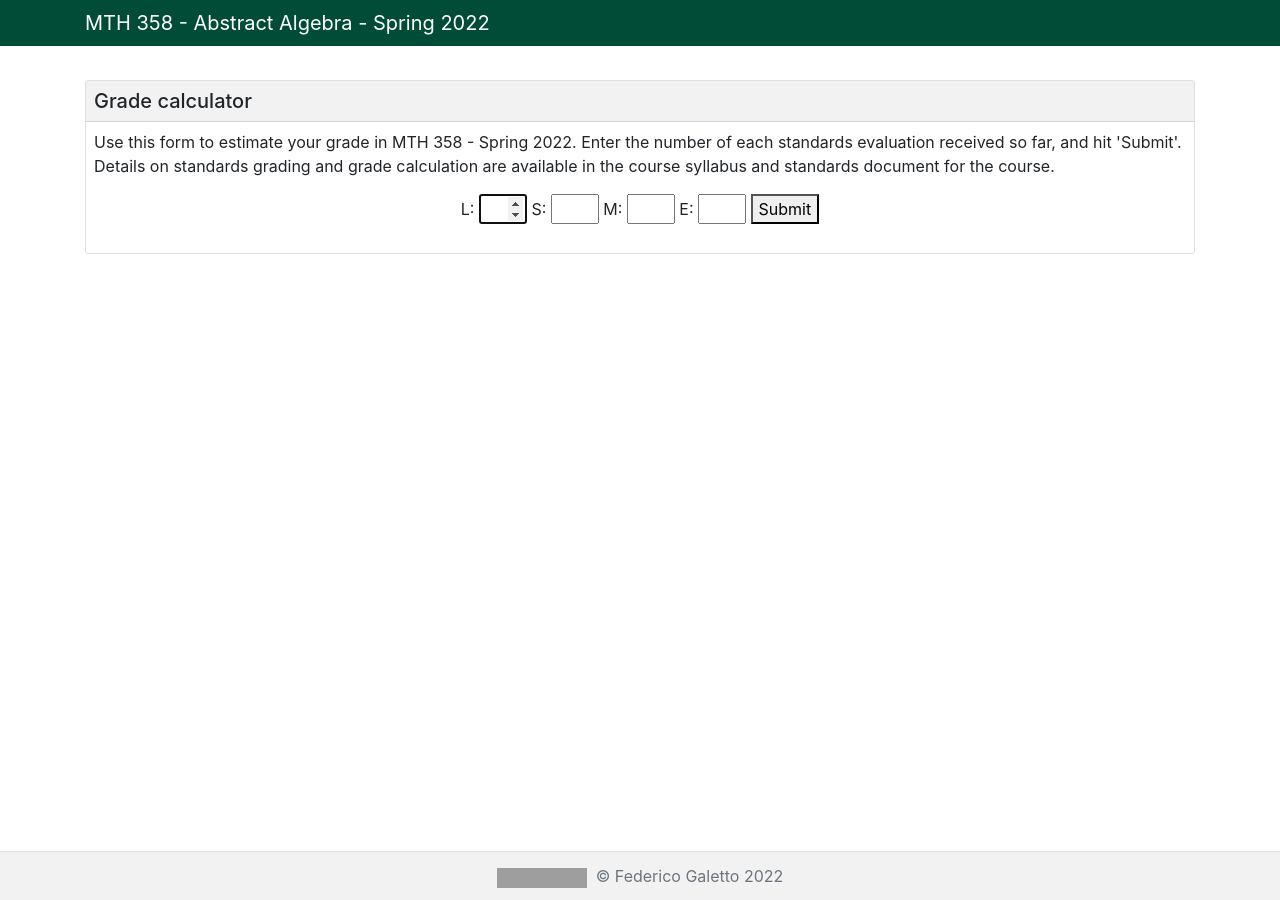
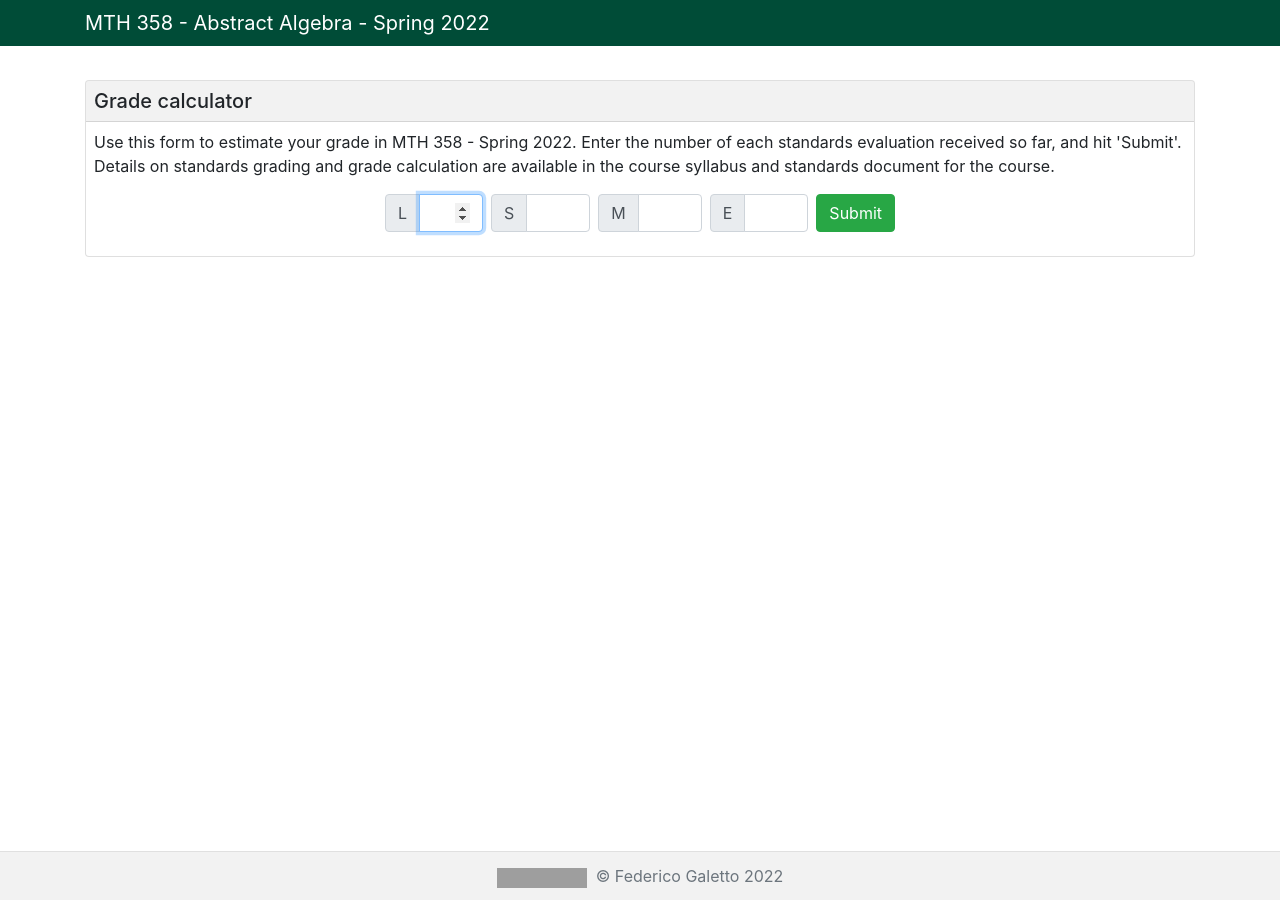
Before and after one commit to galettof/galettof.github.io, a Jekyll site: the page 358/teaching.html, which Jekyll copies as it is, in a window 1280 px wide. Built offline with Jekyll 4.4.1, drawn with Linux system fonts in a browser that asks for light colours; grey boxes are pictures that could not be loaded.

Commit message:
styled form, missing table style

```diff
--- a/358/teaching.html
+++ b/358/teaching.html
@@ -99,19 +99,37 @@
 	      <div class="card-body">
 		<p>Use this form to estimate your grade in MTH 358 - Spring 2022. Enter the number of each standards evaluation received so far, and hit 'Submit'. Details on standards grading and grade calculation are available in the course syllabus and standards document for the course.</p>
 
-		<center>
-		  <form autocomplete="off">
-		    <label for="inputL">L:</label>
-		    <input type="number" id="inputL" class="inputEvals" min="0" max="99" style="width: 3em" autofocus>
-		    <label for="inputL">S:</label>
-		    <input type="number" id="inputS" class="inputEvals" min="0" max="99" style="width: 3em">
-		    <label for="inputL">M:</label>
-		    <input type="number" id="inputM" class="inputEvals" min="0" max="99" style="width: 3em">
-		    <label for="inputL">E:</label>
-		    <input type="number" id="inputE" class="inputEvals" min="0" max="99" style="width: 3em">
-		    <button type="button" onclick="buttonPress();">Submit</button>
-		  </form>
-		</center>
+		<div class="btn-toolbar mb-3 justify-content-center" role="toolbar" aria-label="Standards evaluation input">
+		  <!-- input fields -->
+		  <div class="input-group mr-2">
+		    <div class="input-group-prepend">
+		      <div class="input-group-text" id="btnGroupAddon">L</div>
+		    </div>
+		    <input type="number" id="inputL" class="inputEvals form-control" min="0" max="99" style="width: 4em" autofocus aria-label="Number of L standards" aria-describedby="btnGroupAddon">
+		  </div>
+		  <div class="input-group mr-2">
+		    <div class="input-group-prepend">
+		      <div class="input-group-text" id="btnGroupAddon">S</div>
+		    </div>
+		    <input type="number" id="inputS" class="inputEvals form-control" min="0" max="99" style="width: 4em" autofocus aria-label="Number of S standards" aria-describedby="btnGroupAddon">
+		  </div>
+		  <div class="input-group mr-2">
+		    <div class="input-group-prepend">
+		      <div class="input-group-text" id="btnGroupAddon">M</div>
+		    </div>
+		    <input type="number" id="inputM" class="inputEvals form-control" min="0" max="99" style="width: 4em" autofocus aria-label="Number of M standards" aria-describedby="btnGroupAddon">
+		  </div>
+		  <div class="input-group mr-2">
+		    <div class="input-group-prepend">
+		      <div class="input-group-text" id="btnGroupAddon">E</div>
+		    </div>
+		    <input type="number" id="inputE" class="inputEvals form-control" min="0" max="99" style="width: 4em" autofocus aria-label="Number of E standards" aria-describedby="btnGroupAddon">
+		  </div>
+		  <!-- button -->
+		  <div class="btn-group" role="group" aria-label="Submit button">
+		    <button type="button" class="btn btn-success" onclick="buttonPress();">Submit</button>
+		  </div>
+		</div>
 
 		<p><div id="missingStatement"></div></p>
 		<p><div id="tableInstructions"></div></p>
```
